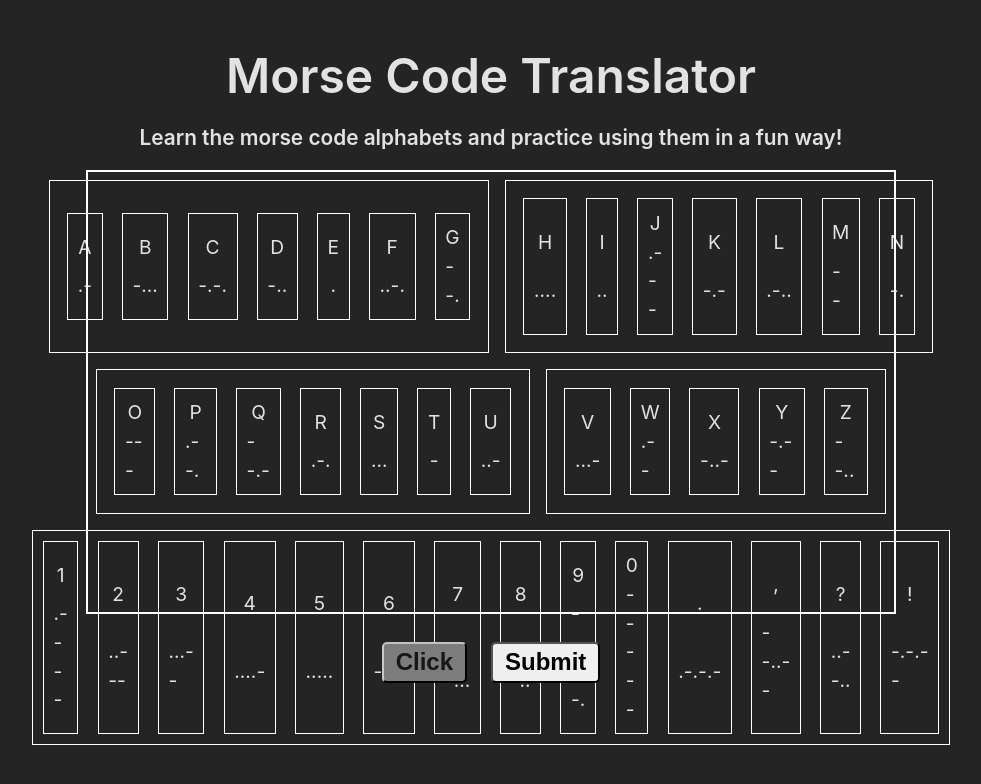
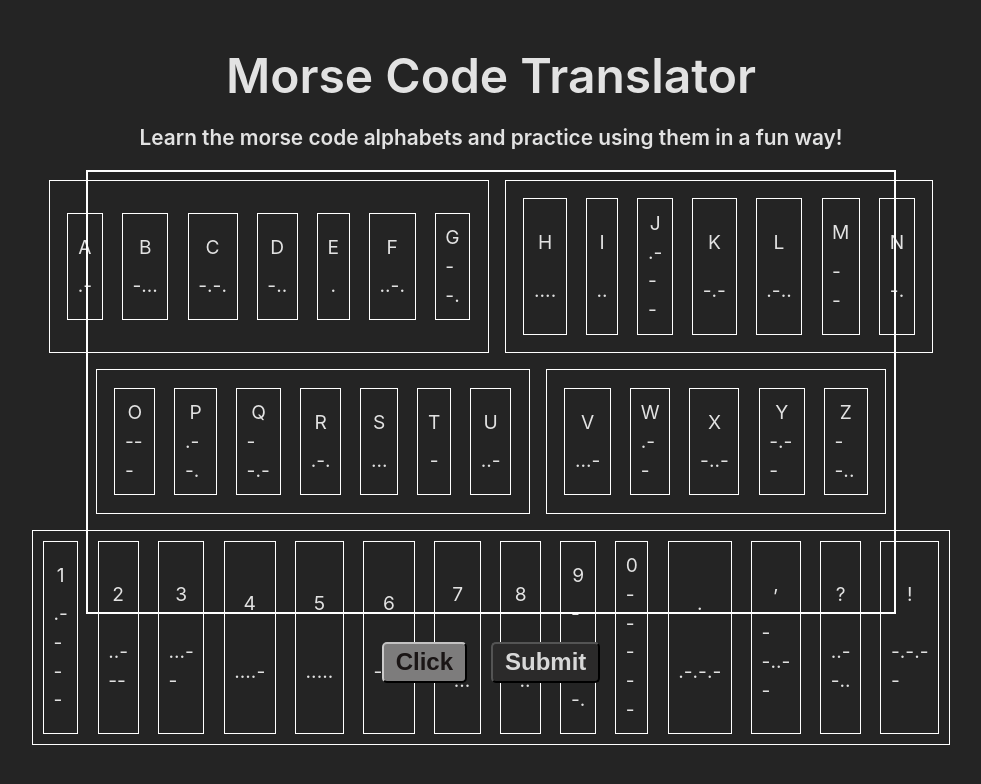
Before and after one commit to vivaldev/morse_code_translator, a React (Vite) app: page / in a window 1280 px wide. Both pictures are taken after a click on the button "Start". Shown: the top 784 px of the page, without its empty margins (149-1130 px from the left). Built offline with nearby package versions, Linux system fonts and the light colour scheme.

Commit message:
A single typo.

```diff
--- a/src/components/MorseBtn.tsx
+++ b/src/components/MorseBtn.tsx
@@ -31,7 +31,7 @@ const MorseClick: React.FC<MorseClickProps> = ({
         </button>
       </div>
 
-      <button onClick={checkMorseCodeMatch} className="btn secondar">
+      <button onClick={checkMorseCodeMatch} className="btn secondary">
         Submit
       </button>
     </div>
```
